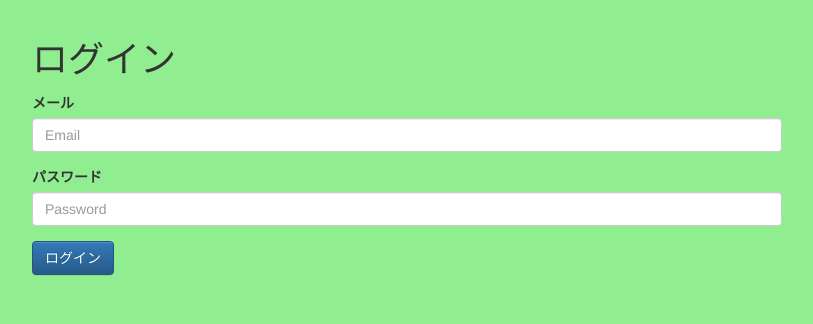
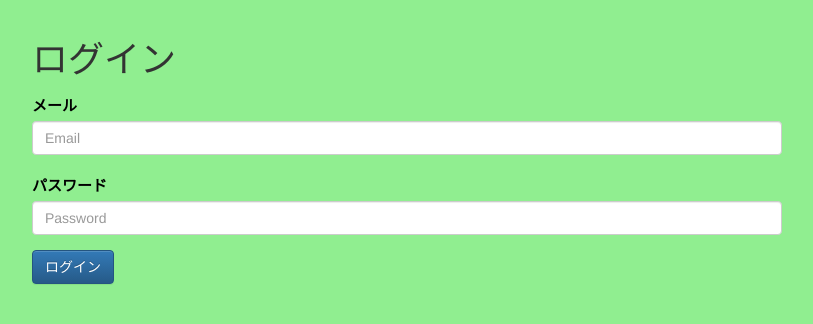
Before and after one commit to WheelChear-Developper/django_test_mysite2, a Django app: page /talkapp/getlogin/ in a window 1280 px wide. Shown: the part 52-376 px from the top of the page, without its empty margins (233-1046 px from the left). Run offline with Django 3.2, Linux system fonts and the light colour scheme; some libraries are stand-ins or nearby versions.

Commit message:
ログイン　CSS更新

```diff
--- a/talkapp/templates/talkapp/getlogin.html
+++ b/talkapp/templates/talkapp/getlogin.html
@@ -10,12 +10,12 @@
     <h1>ログイン</h1>
     <form action="{% url 'talkapp:postlogin' %}" method="post">
       <div class="form-group">
-        <label for="Email">メール</label>
+        <label class="label-required-text" for="Email">メール</label>
         <input type="text" name="email" style="visibility: hidden; top: -100px; left: -100px;" />
         <input type="text" name="email" class="form-control" id="Email" placeholder="Email">
       </div>
       <div class="form-group">
-        <label for="Password">パスワード</label>
+        <label class="label-required-text" for="Password">パスワード</label>
         <input type="password" name="password" class="form-control" id="Password" placeholder="Password">
       </div>
       <button type="submit" class="btn btn-primary">ログイン</button>
```
